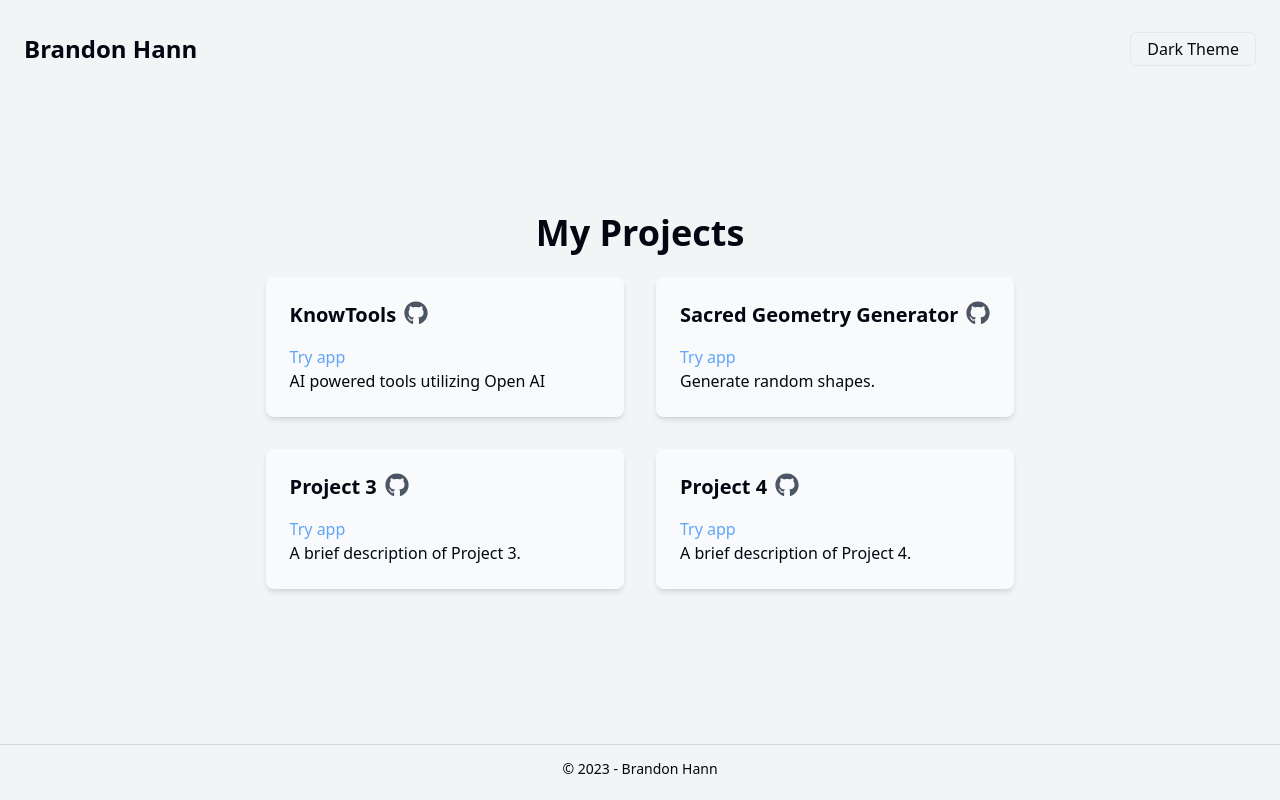
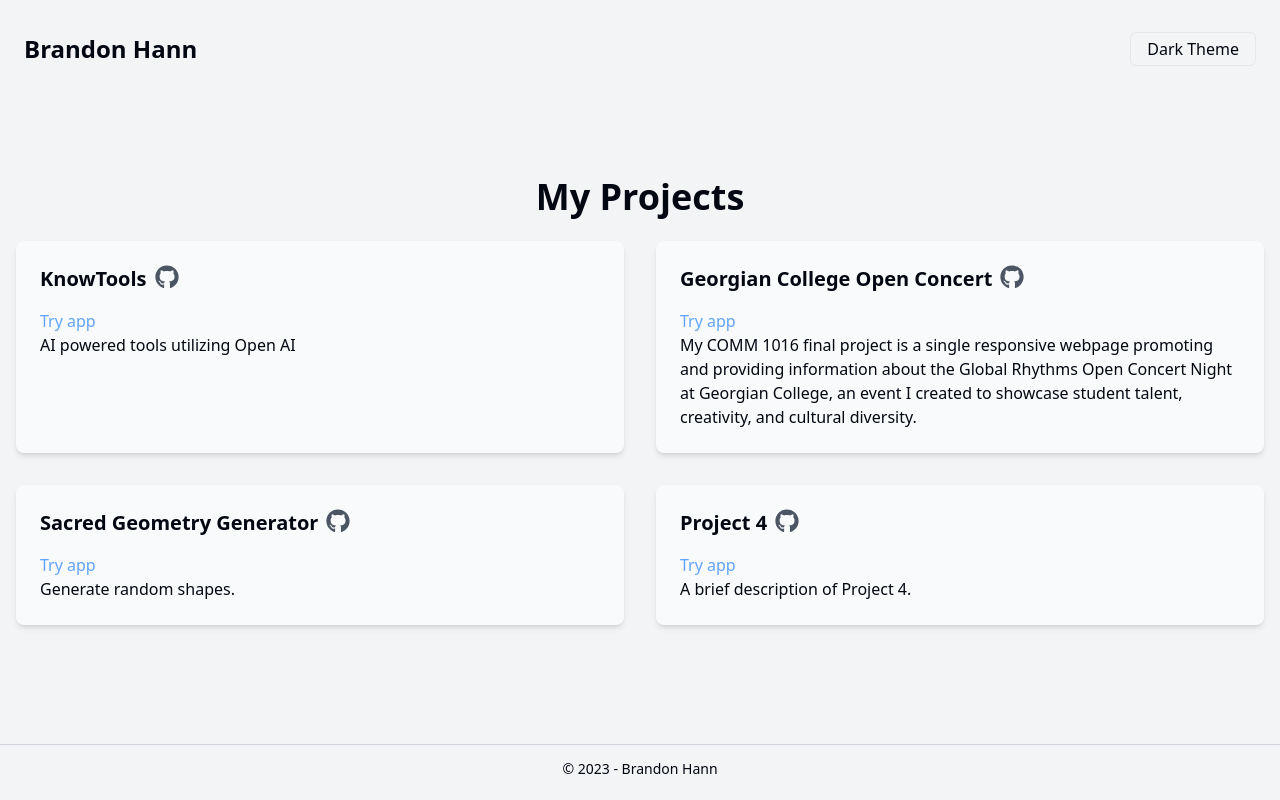
Before and after one commit to brandonhann/portfolio, a Next.js app: page / in a window 1280 px wide. Built offline with nearby package versions, Linux system fonts and the light colour scheme.

Commit message:
added 3rd project

```diff
--- a/src/pages/index.js
+++ b/src/pages/index.js
@@ -33,8 +33,8 @@ export default function Home({ toggleTheme }) {
           {/* Add your project cards here */}
           {[
             { title: 'KnowTools', description: 'AI powered tools utilizing Open AI', githubLink: 'https://github.com/brandonhann/knowtools', link: 'https://know.tools/' },
+            { title: 'Georgian College Open Concert', description: 'My COMM 1016 final project is a single responsive webpage promoting and providing information about the Global Rhythms Open Concert Night at Georgian College, an event I created to showcase student talent, creativity, and cultural diversity.', githubLink: 'https://github.com/brandonhann/gc-open-concert-night', link: 'https://gc-concert.vercel.app/' },
             { title: 'Sacred Geometry Generator', description: 'Generate random shapes.', githubLink: 'https://github.com/brandonhann/sacred-geometry-generator', link: 'https://sacred-geometry-generator.vercel.app/' },
-            { title: 'Project 3', description: 'A brief description of Project 3.', githubLink: 'https://github.com/brandonhann/', link: 'https://sacred-geometry-generator.vercel.app/' },
             { title: 'Project 4', description: 'A brief description of Project 4.', githubLink: 'https://github.com/brandonhann/', link: 'https://sacred-geometry-generator.vercel.app/' },
           ].map((project, index) => (
             <div
```
